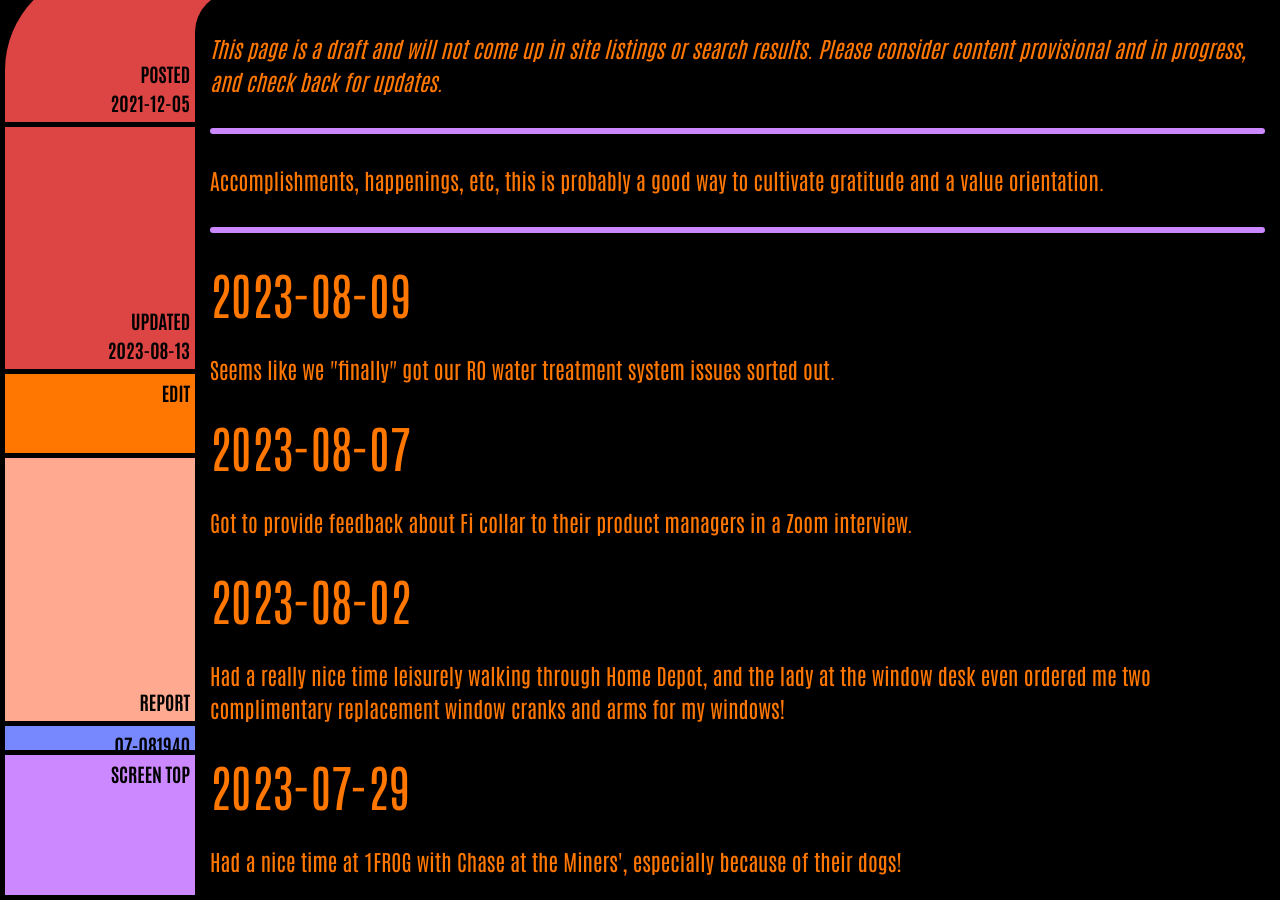
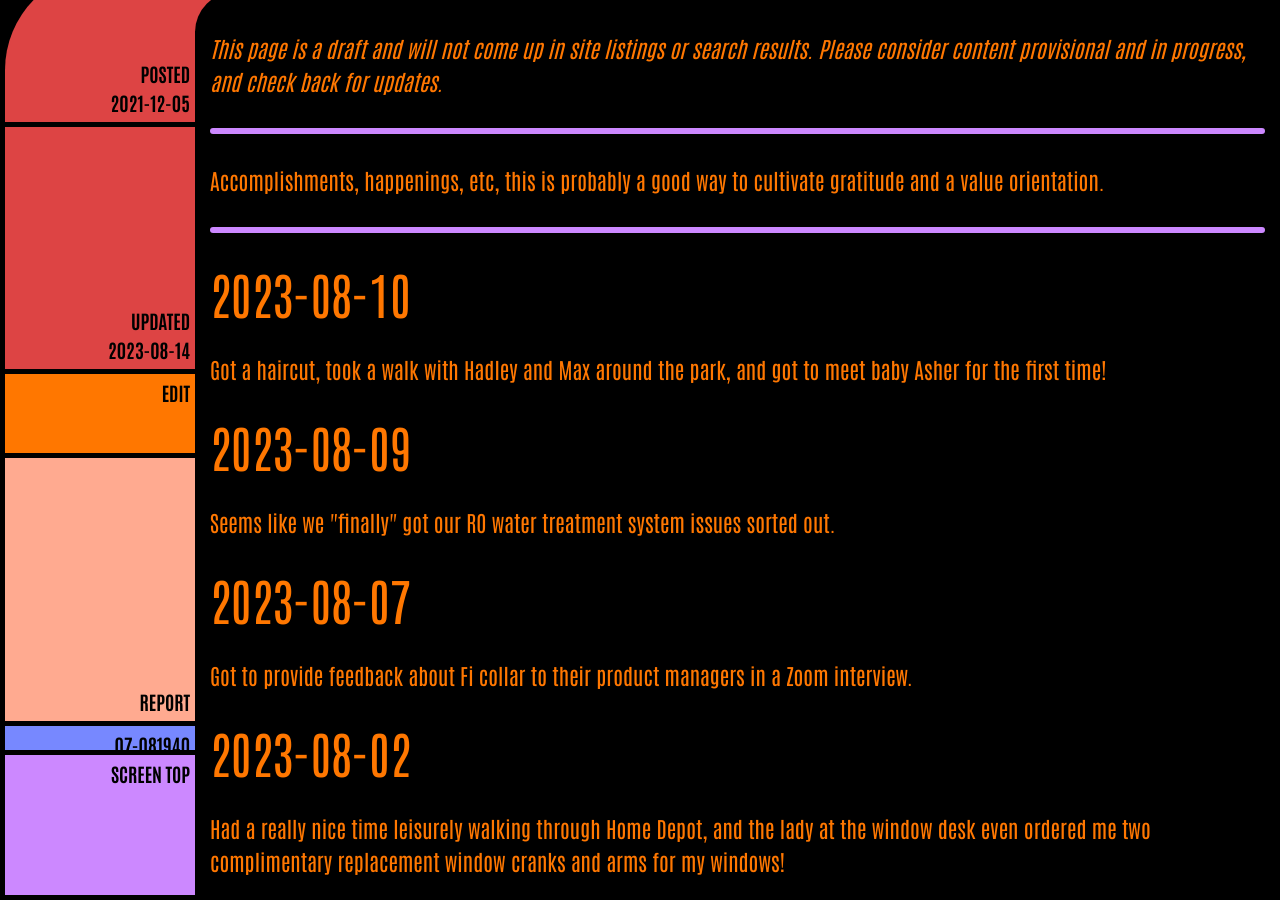
Before and after one commit to ArthurZey/arthurzey.github.io, a Jekyll site: the page built from _pages/one-good-thing.md, in a window 1280 px wide and 900 px high, scrolled down 333 px. Built offline with Jekyll 4.4.1, drawn with Linux system fonts in a browser that asks for light colours.

Commit message:
added 2023-08-10

```diff
--- a/_pages/one-good-thing.md
+++ b/_pages/one-good-thing.md
@@ -2,12 +2,15 @@
 title: One Good Thing
 description: "Accomplishments, happenings, etc, this is probably a good way to cultivate gratitude and a value orientation."
 date: "2021-12-05"
-last_modified_at: "2023-08-13T14:35:29+00:00"
+last_modified_at: "2023-08-14T14:26:51+00:00"
 tags:
   - happenings
   - draft
 sitemap: false
 ---
+
+## 2023-08-10
+Got a haircut, took a walk with Hadley and Max around the park, and got to meet baby Asher for the first time!
 
 ## 2023-08-09
 Seems like we "finally" got our RO water treatment system issues sorted out.
```
